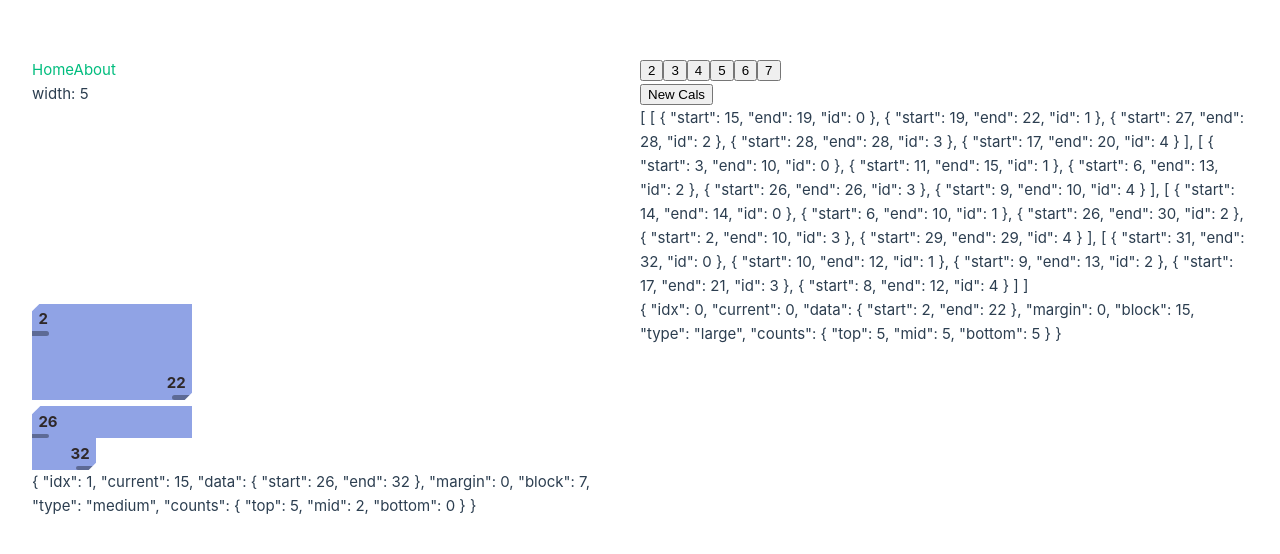
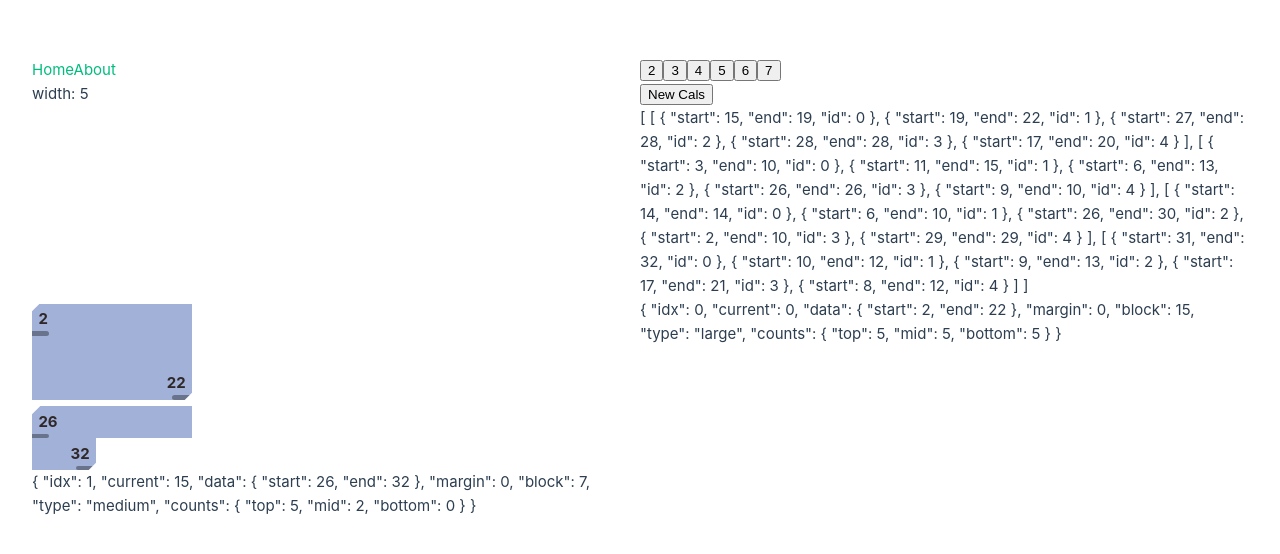
Before and after one commit to k-flynn-webdev/app-short-cal, a Vue app: page /group in a window 1280 px wide. Shown: the part 112-666 px from the top of the page. Built offline with nearby package versions, Linux system fonts and the light colour scheme.

Commit message:
color tweak

```diff
--- a/src/components/Group.vue
+++ b/src/components/Group.vue
@@ -42,7 +42,7 @@ const calBLocks = computed(() => getCalBLocks.value(getCols.value));
   flex-direction: row;
 }
 .block {
-  background-color: #90a3e5;
+  background-color: #a2b1d7;
   color: #2f2828;
   display: block;
   height: 2rem;
```
